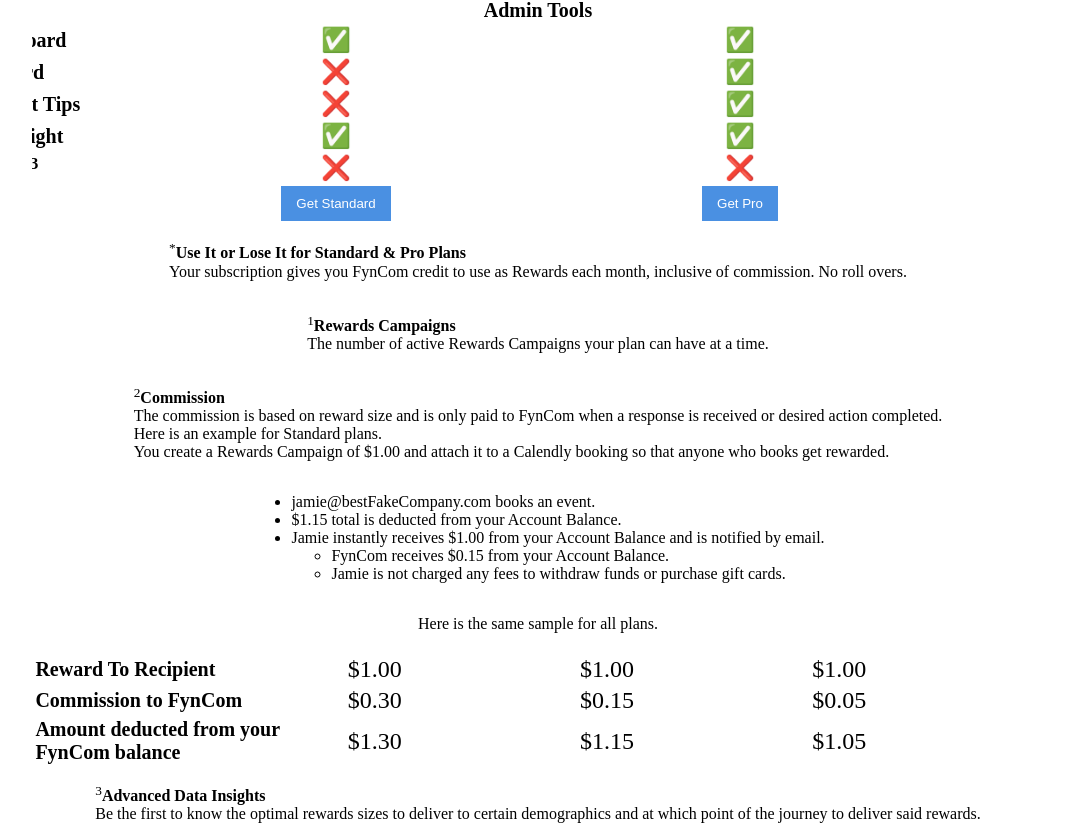
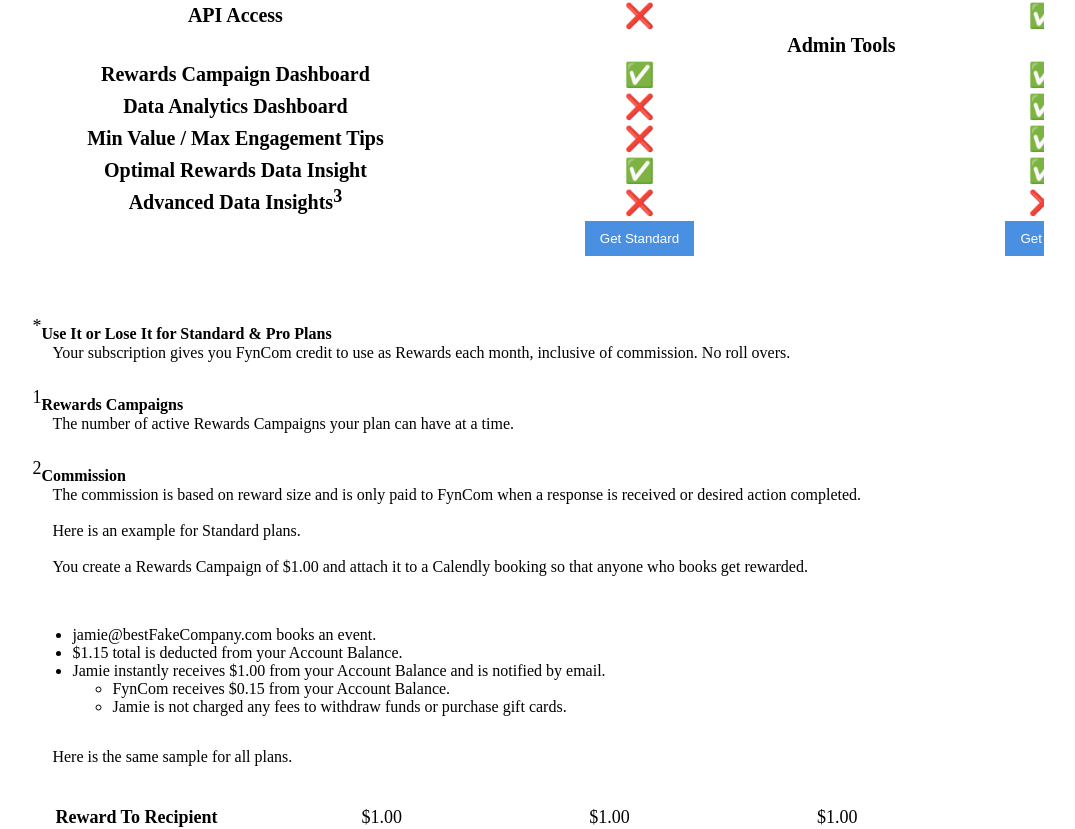
Before and after one commit to fyncom/fyncom-website, a Gatsby app: page /pricing in a window 1280 px wide. Shown: the part 1281-2110 px from the top of the page, without its empty margins (102-1177 px from the left). Built offline with nearby package versions, Linux system fonts and the light colour scheme.

Commit message:
pricing css adding

```diff
--- a/src/components/pricing.css
+++ b/src/components/pricing.css
@@ -4,57 +4,63 @@ th {
     border-top: hidden!important;
     width: 23%;
 }
-
 th:first-child {
     width: 31%;
 }
-
 tr {
     border-left: 3px solid black;
 }
-
 table td:first-child {
     font-size: 20px;
     font-weight: bold;
 }
-
 table td {
     font-size: 24px;
 }
+table {
+    margin-bottom: 3rem;
+}
 
-/*table.small {*/
-/*    width: 600px;*/
-/*    white-space: nowrap;*/
-/*    max-width: 100%;*/
-/*}*/
+table.small td:first-child {
+    /*font-size: 14px;*/
+    font-weight: bold;
+    width: 31%;
+}
+table.small td {
+    font-size: 18px;
+}
 
-/*table.small td:first-child {*/
-/*    font-size: 14px;*/
-/*    font-weight: bold;*/
-/*    width: 31%;*/
-/*}*/
-
-/*table.small td {*/
-/*    font-size: 12px;*/
-/*}*/
+sup {
+    horiz-align: left;
+    vertical-align: baseline;
+    position: relative;
+    font-size: 18px;
+    top: -0.4em; /* Adjust as necessary */
+}
 
 .button {
     font-size: 24px;
 }
+/* Apply the indentation to all p tags following the structure */
+p > sup + strong + br + span,
+p > sup + strong + br + span + br + span,
+p > sup + strong + br + span + br + span + br + span,
+P > span,
+table.small {
+    padding-left: 20px;
+    display: block;
+    margin-right: -20px;
+}
 
-/*p {*/
-/*    font-size: 12px;*/
-/*}*/
-
-/*strong {*/
-/*    font-size: 16px;*/
-/*}*/
+/* To make the p elements as wide as the table, assuming the table is 100% width */
+p, table {
+    width: 100%; /* Adjust if the table has a different width */
+}
 
 .html-content {
     display: flex;
     flex-direction: column;
     align-content: center;
-    align-items: center;
     width: 80%;        /* Adjust the width as needed */
     /*max-width: 500px;  !* Adjust the maximum width as needed *!*/
     margin: auto;      /* Centers the content horizontally */
--- a/src/pages/pricing.js
+++ b/src/pages/pricing.js
@@ -195,9 +195,18 @@ const Pricing = () => {
         </tr>
        </tbody>
     </table>
-    <p><sup>*</sup><strong>Use It or Lose It for Standard & Pro Plans</strong> <br> <span>Your subscription gives you</span> <span>FynCom credit to use as Rewards each month, inclusive of commission. No roll overs.</span> </p>
-    <p><sup>1</sup><strong>Rewards Campaigns</strong> <br> <span>The number of active Rewards Campaigns your plan can have at a time.</span></p>
-    <p><sup>2</sup><strong>Commission</strong> <br> <span>The commission is based on reward size and is only paid to FynCom when a response is received or desired action completed.</span> <br> <span>Here is an example for Standard plans.</span> <br> <span>You create a Rewards Campaign of</span> <span>$1.00 and attach it to a Calendly booking so that anyone who books get rewarded.</span> <br></p>
+      <p><sup>*</sup><strong>Use It or Lose It for Standard & Pro Plans</strong> <br>
+        <span>Your subscription gives you FynCom credit to use as Rewards each month, inclusive of commission. No roll overs.</span>
+      </p>
+      <p><sup>1</sup><strong>Rewards Campaigns</strong> <br>
+        <span>The number of active Rewards Campaigns your plan can have at a time.</span>
+      </p>
+      <p><sup>2</sup><strong>Commission</strong> <br>
+        <span>The commission is based on reward size and is only paid to FynCom when a response is received or desired action completed.</span> <br>
+        <span>Here is an example for Standard plans.</span> <br>
+        <span>You create a Rewards Campaign of $1.00 and attach it to a Calendly booking so that anyone who books get rewarded.</span> <br>
+      </p>
+      <!-- The rest of your content goes here -->
     <ul>
       <li>jamie@bestFakeCompany.com books an event.</li>
       <li>$1.15 total is deducted from your Account Balance.</li>
```
